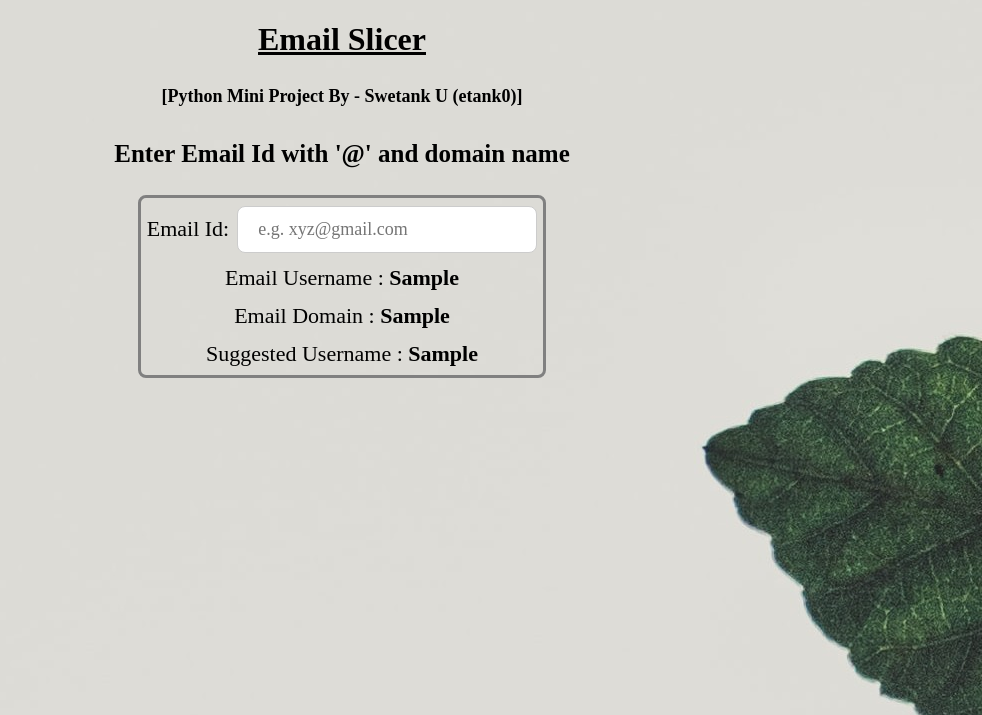
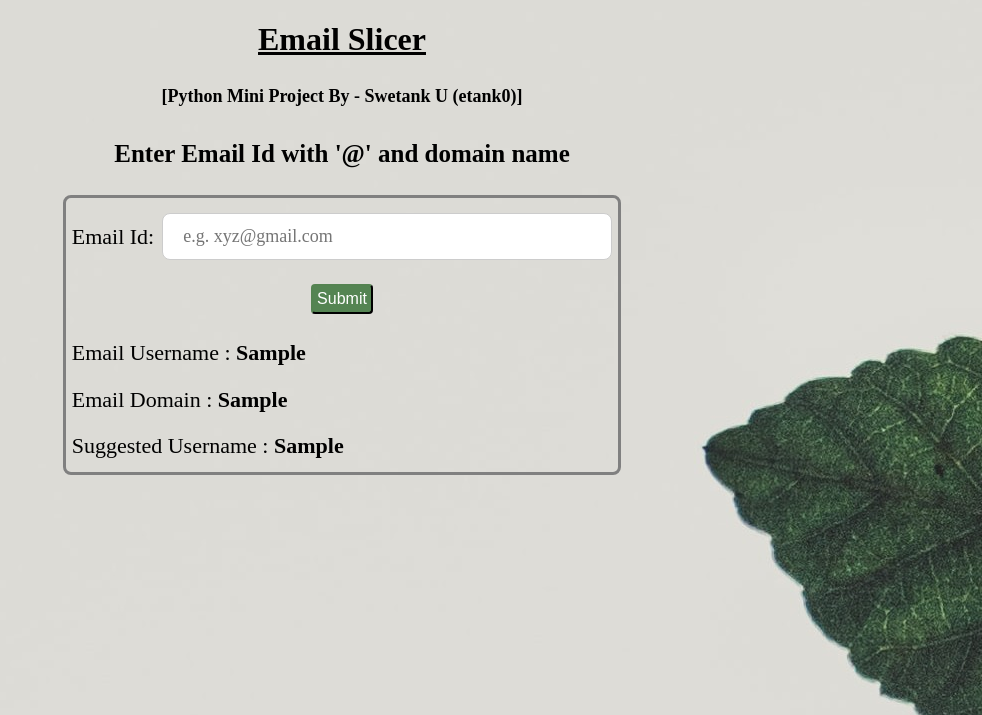
Before and after one commit to etank0/email-slicer, a Flask app: template myproject/templates/index.html in a window 1280 px wide. Shown: the top 715 px of the page, without its empty margins (298-1280 px from the left). Run offline with Flask 2, Linux system fonts and the light colour scheme; the template is opened without the code that fills it: most values are stand-ins (such as "Sample title", 1, 10 or a date in 2020).

Commit message:
add static/styles.css

```diff
--- a/myproject/app.py
+++ b/myproject/app.py
@@ -1,27 +1,27 @@
-from flask import Flask, request, render_template, url_for # importing Flask and other modules
+from flask import Flask, request, render_template # importing Flask and other modules
+
 import random #for generating random integers
 
 # Flask constructor
 app = Flask(__name__)
 
-@app.route('/')
+@app.route('/', methods =["GET","POST"])
 def index():
-    return render_template('index.html')
-
-
-@app.route('/', methods =["GET", "POST"])
-def email_slicer():
-    if request.method == "POST":
+    if request.method == "POST" :
        email = request.form.get("email")  # getting input with name = email in HTML form
        email = email.strip()  #getting rid of unnecessary spaces
-       email1 = email.split("@")[0]  #splitting the string at '@" symbol
-       domain = email.split("@")[1]  #assigning domain address to a variable
-       if email == "":
-       		user_name = "NO Input!"
+       email1 = ""
+       domain = ""
+       if email.count('@')==1:
+         email1 = email.split("@")[0]  #splitting the string at '@" symbol
+         domain = email.split("@")[1]  #assigning domain address to a variable
+         user_name = email1[0:5]+ str(random.randint(0,10)) #adding random generated integer
        else :
-                user_name = email1[0:5]+ str(random.randint(0,10)) #adding random generated integer
+           user_name = "Error! No/Wrong Input!"
 
-    return render_template('index.html',result1 = email1, result2 = domain, result3 = user_name )
+       return render_template('index.html',result1 = email1, result2 = domain, result3 = user_name )
+    else :
+       return render_template('index.html')
 
 if __name__=='__main__':
    app.run()
--- /dev/null
+++ b/myproject/static/styles.css
@@ -0,0 +1,52 @@
+body {
+  font-family: Share Tech Mono;
+}
+
+ table {
+  border-spacing: 4px;
+  border-collapse;
+  border: 3px solid;
+  border-radius: 8px;
+  border-color:grey;
+
+}
+
+th, td {
+
+  padding-left: 2px;
+  padding-right: 2px;
+  padding-top:4px;
+  padding-bottom:4px;
+  font-size:22px;
+}
+
+input[type=text], select {
+  width: 450px;
+  padding: 12px 20px;
+  display: block;
+  border: 1px solid #ccc;
+  border-radius: 8px;
+  box-sizing: border-box;
+  font-family: Share Tech Mono;
+  font-size : 18px;
+}
+
+input[type=submit], select {
+  background-color: #548452;
+  color: white;
+  padding: 4px 4px;
+  font-size : 16px;
+  border-radius: 4px;
+  border-color: #1e2f1d;
+  cursor: pointer;
+}
+
+.center {
+  margin-left: auto;
+  margin-right: auto;
+  height: 280px;
+}
+
+#submit{
+  text-align : center;
+}
--- a/myproject/templates/index.html
+++ b/myproject/templates/index.html
@@ -1,70 +1,8 @@
 <!DOCTYPE html>
 <html lang="en">
-<style>
-body {
-  font-family: Share Tech Mono;
-}
-
- table {
-  border-spacing: 4px;
-  border-collapse;
-  border: 3px solid;
-  border-radius: 8px;
-  border-color:grey;
-
-}
-
-th, td {
-
-  padding-left: 2px;
-  padding-right: 2px;
-  padding-top:4px;
-  padding-bottom:4px;
-  font-size:22px;
-  text-align:center;
-}
-
-input[type=text], select {
-  width: 300px;
-  padding: 12px 20px;
-  display: block;
-  border: 1px solid #ccc;
-  border-radius: 8px;
-  box-sizing: border-box;
-  font-family: Share Tech Mono;
-  font-size : 18px;
-}
-
-input[type=submit], select {
-  background-color: #04AA6D;
-  color: white;
-  padding: 3px 3px;
-  border-radius: 8px;
-  border-color: #0066A2;
-  cursor: pointer;
-
-}
-
-.center {
-  margin-left: auto;
-  margin-right: auto;
-
-
-}
-
-
-
-#enter{
-  width: 20em;  height: 3em;
-}
-
-
-</style>
-
 <head>
-
-   <title margin=>Python Email Slicer</title>
-
+   <link rel="stylesheet" href='/static/styles.css'>
+   <title>Python Email Slicer</title>
 </head>
 
 <body background = "{{url_for('static',filename='bg.jpg')}}">
@@ -77,15 +15,12 @@ input[type=submit], select {
 	</p>
 
 	<p style="text-align:center;padding: 2px 2px;font-size:25px;">
-<b>
-Enter Email Id with '@' and domain name
-</b>
+		<b>Enter Email Id with '@' and domain name</b>
 	</p>
 
   <div style="height:720px;vertical-align: middle;">
-
 	<table class="center">
-  <form action="{{ url_for("email_slicer")}}" method="post">
+	  <form action="{{ url_for("index")}}" method="post">
 	    <tr>
 	      <td>
 	         <label for="email">Email Id:</label>
@@ -93,7 +28,14 @@ Enter Email Id with '@' and domain name
 	      <td>
 	         <input type="text" id="email_id" name="email" placeholder="e.g. xyz@gmail.com">
 	      </td>
+		</tr>
 
+		<tr>
+			<td colspan="2" id="submit">
+				<input type="submit">
+			</td>
+		<tr>
+	</form>
 	     <tr>
 	       <td colspan="2">
 	         Email Username : <b>{{result1}}</b>
@@ -111,13 +53,8 @@ Enter Email Id with '@' and domain name
 	         Suggested Username : <b>{{result3}}</b>
 	       </td>
 	     </tr>
-
-
 	</table>
-
   </div>
-
-
 
 </body>
 </html>
```
Lines whose indentation alone changed are shown as unchanged.
